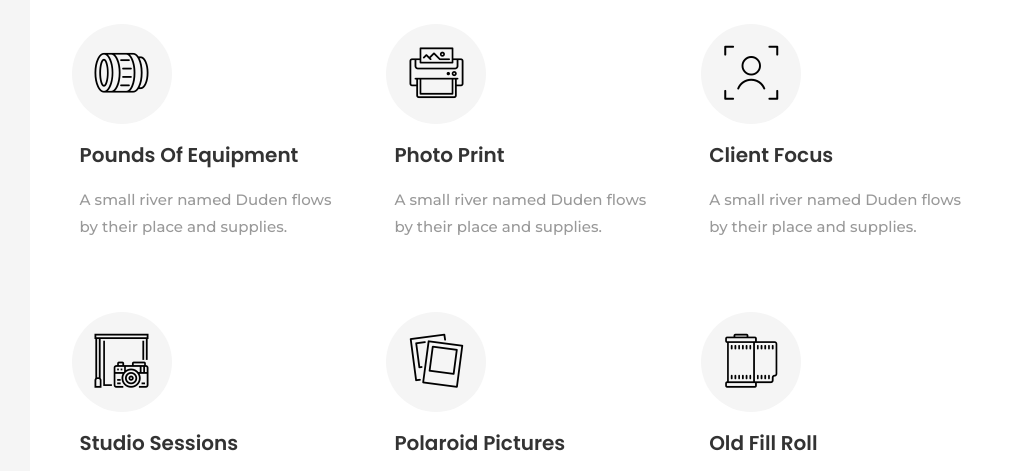
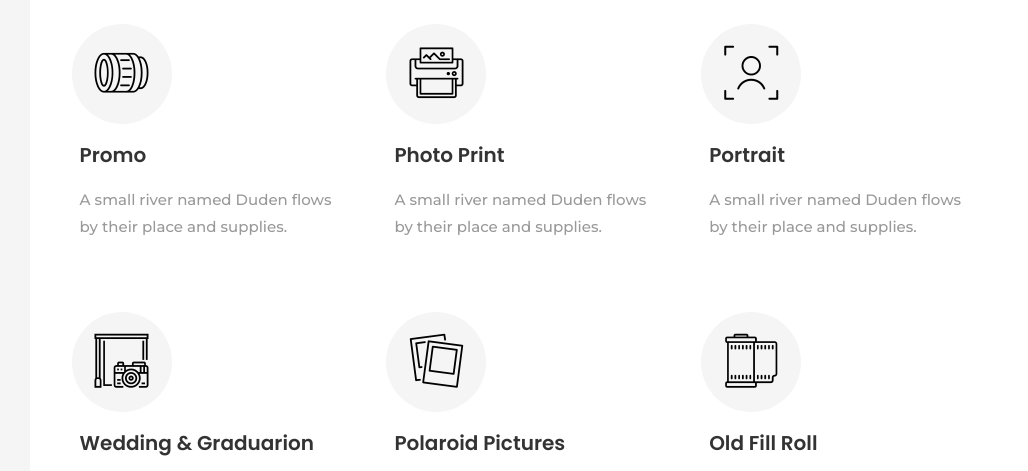
Before and after one commit to DinaAkilaDev/Alsadi-Photographer, a plain HTML site: page services.html in a window 1280 px wide. Shown: the part 288-759 px from the top of the page, 252-1280 px from the left. Drawn offline with Linux system fonts and the light colour scheme; some packages are replaced by stand-ins of ours; no server answers; files whose address does not match are found by name; a web font is replaced by a local one.

Commit message:
Update services.html

```diff
--- a/services.html
+++ b/services.html
@@ -77,7 +77,7 @@
 	              	</div>
 	              </div>
 	              <div class="media-body p-2 mt-2">
-	                <h3 class="heading mb-3">Pounds Of Equipment</h3>
+	                <h3 class="heading mb-3">Promo</h3>
 	                <p>A small river named Duden flows by their place and supplies.</p>
 	              </div>
 	            </div>
@@ -103,7 +103,7 @@
 	              	</div>
 	              </div>
 	              <div class="media-body p-2 mt-2">
-	                <h3 class="heading mb-3">Client Focus</h3>
+	                <h3 class="heading mb-3">Portrait</h3>
 	                <p>A small river named Duden flows by their place and supplies.</p>
 	              </div>
 	            </div>
@@ -116,7 +116,7 @@
 	              	</div>
 	              </div>
 	              <div class="media-body p-2 mt-2">
-	                <h3 class="heading mb-3">Studio Sessions</h3>
+	                <h3 class="heading mb-3">Wedding & Graduarion</h3>
 	                <p>A small river named Duden flows by their place and supplies.</p>
 	              </div>
 	            </div>
```
